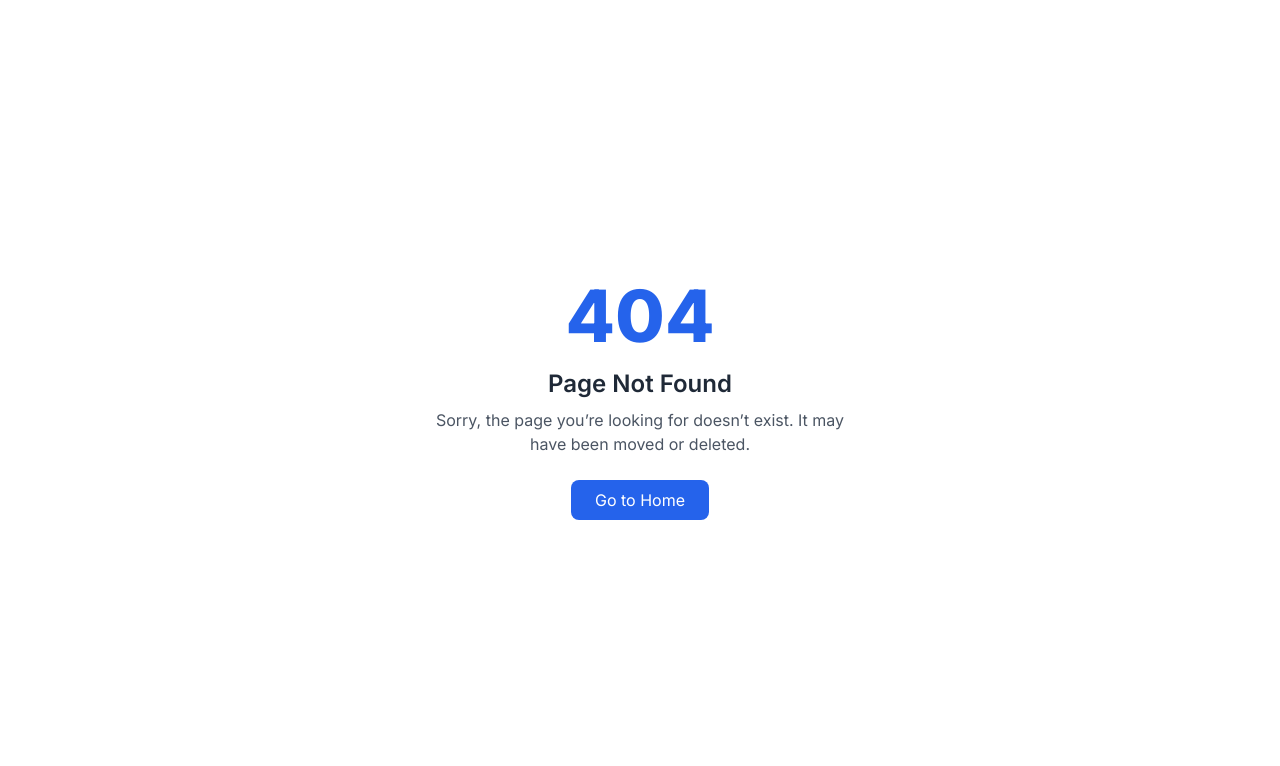
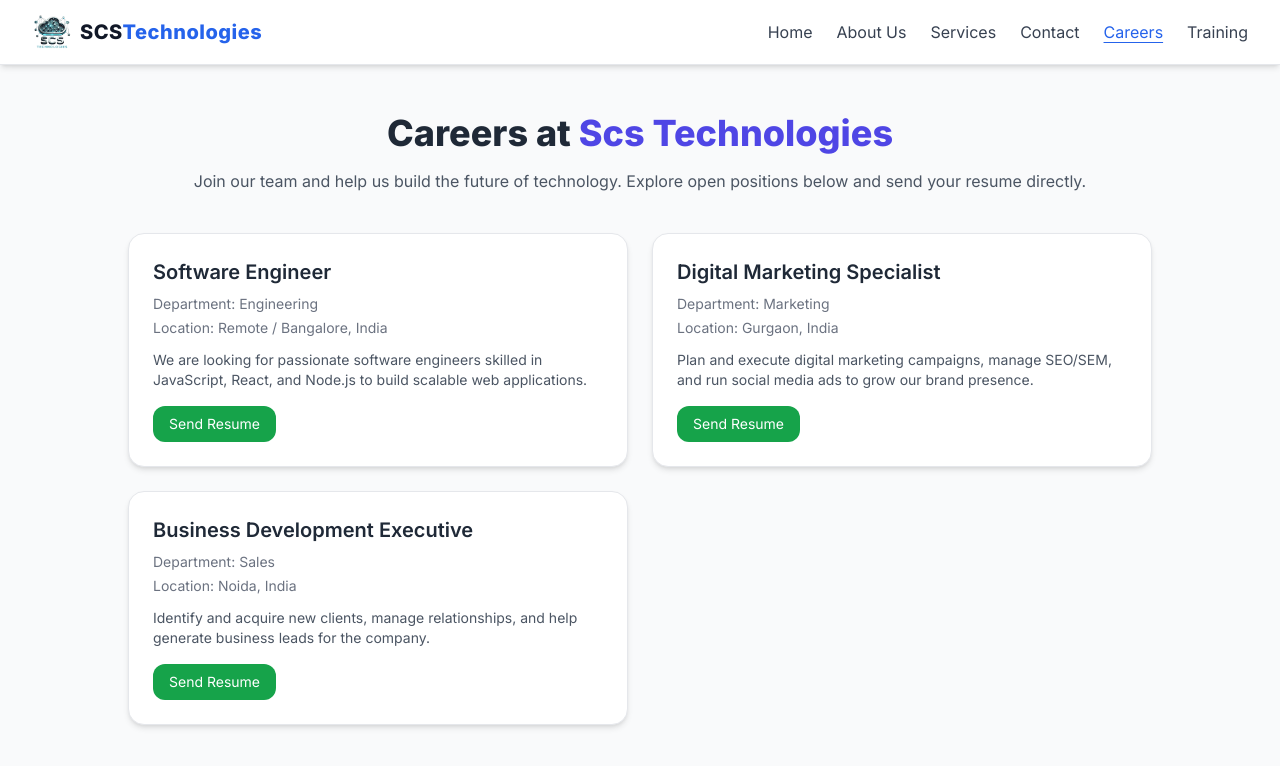
Before and after one commit to hxankit/ScsWeb, a React (Vite) app in the folder Frontend/: page /careers in a window 1280 px wide. Before the commit this address had no page. Shown: the top 766 px of the page. Built offline with nearby package versions, Linux system fonts and the light colour scheme; the HTML template or start-up script is replaced by a standard one.

Commit message:
carrier page added

```diff
--- a/Frontend/index.html
+++ b/Frontend/index.html
@@ -7,10 +7,10 @@
   <meta name="viewport" content="width=device-width, initial-scale=1.0" />
 
   <!-- ✅ Site Title -->
-  <title>SCS Technologies | Full-Stack Development & Cloud Services</title>
+  <title>SCS Technologies | IT Consulting and Services</title>
 
   <!-- ✅ Primary Meta Tags -->
-  <meta name="title" content="SCS Technologies | Full-Stack Development & Cloud Services" />
+  <meta name="title" content="SCS Technologies | IT Consulting and Services" />
   <meta name="description" content="We design scalable websites, apps, and cloud platforms that grow your business. Partner with SCS Technologies for full-stack web development, UI/UX, and IT solutions." />
   <meta name="keywords" content="SCS Technologies, Web Development, Full Stack, Cloud Services, React, Node.js, MERN, UI/UX, SEO, Web Apps" />
   <meta name="author" content="SCS Technologies Team" />
--- a/Frontend/package.json
+++ b/Frontend/package.json
@@ -10,6 +10,7 @@
     "preview": "vite preview"
   },
   "dependencies": {
+    "aos": "^2.3.4",
     "axios": "^1.10.0",
     "framer-motion": "^12.23.0",
     "lucide-react": "^0.525.0",
--- a/Frontend/src/App.jsx
+++ b/Frontend/src/App.jsx
@@ -17,6 +17,7 @@
 import AddCourse from './components/pages/addcoursepage';
 import Courses from './components/pages/courses';
 import CourseDetails from './components/pages/courseDetails';
+import Careers from './components/pages/careerpage';
 
 function App() {
   return (
@@ -27,6 +28,8 @@
         <Route path="/about" element={<AboutSection />} />
         <Route path="/contact" element={<ContactSection />} />
         <Route path="/services" element={<ServicesPage />} />
+        <Route path="/careers" element={<Careers />} />
+
         {/* <Route path="/courses" element={<Courses />}  /> */}
          {/* <Route path="/courses/:id" element={<CourseDetails />} /> */}
 
--- a/Frontend/src/components/Footer.jsx
+++ b/Frontend/src/components/Footer.jsx
@@ -1,5 +1,6 @@
 // src/components/Footer.jsx
 import React from 'react';
+import { SiWhatsapp } from 'react-icons/si';
 import {
   FaFacebookF,
   FaInstagram,
@@ -27,9 +28,10 @@
             Transforming your business with modern tech, branding, and secure development.
           </p>
           <div className="flex gap-4 mt-4">
-            <a href="#" className="hover:text-blue-400 transition-all"><FaFacebookF /></a>
-            <a href="#" className="hover:text-pink-400 transition-all"><FaInstagram /></a>
-            <a href="#" className="hover:text-blue-300 transition-all"><FaLinkedinIn /></a>
+            {/* <a href="" className="hover:text-blue-400 transition-all"><FaFacebookF /></a> */}
+            <a href="https://www.linkedin.com/company/social-cloud-services-technologies/?viewAsMember=true" className="hover:text-blue-300 transition-all"><FaLinkedinIn /></a>
+            <a href="https://wa.me/7983509548?text=Hi%20Team" className="hover:text-blue-300 transition-all"><SiWhatsapp /></a>
+            <a href="https://www.instagram.com/scstechnologies.in?igsh=MTlhMDVvMmkzdDJwZQ==" className="hover:text-pink-400 transition-all"><FaInstagram /></a>
           </div>
         </div>
 
@@ -60,8 +62,8 @@
         <div>
           <h4 className="text-xl font-semibold text-white mb-4">Contact</h4>
           <ul className="space-y-3 text-sm">
-            <li className="flex items-center gap-3"><FaMapMarkerAlt /> Noida, UP, India</li>
-            <li className="flex items-center gap-3"><FaPhoneAlt /> +91 7599828342</li>
+            <li className="flex items-center gap-3"><FaMapMarkerAlt /> Scs technologies, Near KIET College, Muradnagar, Ghaziabad, Uttar Pradesh - 201206 India</li>
+            <li className="flex items-center gap-3"><FaPhoneAlt /> +91 7983509548</li>
             <li className="flex items-center gap-3"><FaEnvelope /> info@scstechnologies.in</li>
           </ul>
         </div>
--- a/Frontend/src/components/Navbar.jsx
+++ b/Frontend/src/components/Navbar.jsx
@@ -8,11 +8,11 @@
 
   const navItems = [
     { name: "Home", path: "/" },
+    { name: "About Us", path: "/about" },
     { name: "Services", path: "/services" },
     { name: "Contact", path: "/contact" },
-    // { name: "Courses", path: "/courses" },
+    { name: "Careers", path: "/careers" },
     { name: "Training", path: "/training" },
-    { name: "About Us", path: "/about" },
   ];
 
   const isActive = (path) => location.pathname === path;
--- /dev/null
+++ b/Frontend/src/components/hotproductsAndstatcts.jsx
@@ -0,0 +1,106 @@
+import { useEffect, useRef, useState } from 'react';
+import AOS from 'aos';
+import 'aos/dist/aos.css';
+
+import { FaProjectDiagram, FaSmile, FaQuestionCircle, FaCoffee } from 'react-icons/fa';
+import { Boxes, CalendarCheck2, Clock1, Smile } from 'lucide-react';
+
+function HotProductsAndStats() {
+  const [hotProducts, setHotProducts] = useState([]);
+  const [loading, setLoading] = useState(true);
+  const sectionRef = useRef(null);
+
+  const fetchData = async () => {
+    setLoading(true);
+    try {
+      const res = await fetch('https://dummyjson.com/products?limit=4');
+      const data = await res.json();
+      setHotProducts(data.products);
+    } catch (err) {
+      console.error('API fetch failed:', err);
+    } finally {
+      setLoading(false);
+    }
+  };
+
+  useEffect(() => {
+    AOS.init({ duration: 800, once: false });
+
+    const observer = new IntersectionObserver(
+      ([entry]) => {
+        if (entry.isIntersecting) {
+          fetchData();
+        }
+      },
+      { threshold: 0.3 }
+    );
+
+    if (sectionRef.current) observer.observe(sectionRef.current);
+
+    return () => {
+      if (sectionRef.current) observer.unobserve(sectionRef.current);
+    };
+  }, []);
+
+  return (
+    <div className="bg-white text-gray-900" ref={sectionRef}>
+      {/* Hot Product List */}
+      {/* <section className="py-16 px-4">
+        <h2
+          className="text-center text-4xl font-bold mb-12 text-blue-700"
+          data-aos="fade-down"
+        >
+          Hot Product List
+        </h2>
+        <div className="max-w-6xl mx-auto grid grid-cols-1 sm:grid-cols-2 md:grid-cols-4 gap-8">
+          {loading
+            ? Array.from({ length: 4 }).map((_, i) => (
+                <div
+                  key={i}
+                  className="bg-gray-200 rounded-lg p-4 shadow-md animate-pulse h-64 flex flex-col justify-center items-center"
+                >
+                  <div className="w-24 h-24 bg-gray-300 rounded-full mb-4"></div>
+                  <div className="w-3/4 h-4 bg-gray-300 rounded"></div>
+                </div>
+              ))
+            : hotProducts.map((product) => (
+                <div
+                  key={product.id}
+                  className="flex flex-col items-center text-center bg-white border border-gray-200 rounded-lg p-4 shadow hover:shadow-blue-200 transition-all"
+                  data-aos="zoom-in-up"
+                >
+                  <img
+                    src={product.thumbnail}
+                    alt={product.title}
+                    className="rounded-full w-32 h-32 object-cover mb-4 border-4 border-blue-500 hover:scale-105 transition-transform duration-300"
+                  />
+                  <h3 className="text-lg font-semibold text-gray-800">{product.title}</h3>
+                </div>
+              ))}
+        </div>
+      </section> */}
+
+      {/* Stats Section */}
+      <section className="bg-gradient-to-r from-blue-100 via-white to-blue-100 py-12">
+        <div className="max-w-6xl mx-auto grid grid-cols-2 md:grid-cols-4 gap-8 text-center">
+          <StatCard icon={<Clock1 size={"35px"} />} number="5" label="Years of Experience" aosType="fade-up" />
+          <StatCard icon={<FaSmile />} number="210+" label="Finished Projects " aosType="zoom-in" />
+          <StatCard icon={<FaQuestionCircle />} number="50+" label="On-going Projects" aosType="flip-left" />
+          <StatCard icon={<Smile  size={"35px"}/>} number="210+" label="Satisfied Clients" aosType="slide-up" />
+        </div>
+      </section>
+    </div>
+  );
+}
+
+function StatCard({ icon, number, label, aosType }) {
+  return (
+    <div className="flex flex-col items-center" data-aos={aosType}>
+      <div className="text-blue-500 text-4xl mb-2">{icon}</div>
+      <div className="text-4xl font-bold text-gray-800">{number}</div>
+      <div className="text-sm text-gray-500 mt-1">{label}</div>
+    </div>
+  );
+}
+
+export default HotProductsAndStats;
--- a/Frontend/src/components/pages/ContactUs.jsx
+++ b/Frontend/src/components/pages/ContactUs.jsx
@@ -50,13 +50,13 @@
               <div>
                 <h2 className="text-xl font-semibold text-gray-700">Address</h2>
                 <p className="text-gray-600">
-                  SCS Technologies Pvt. Ltd. <br />
-                  Ghaziabad, Uttar Pradesh - 201301
+                 Scs technologies<br/>
+                  Near KIET College, Muradnagar, Ghaziabad, Uttar Pradesh - 201206
                 </p>
               </div>
               <div>
                 <h2 className="text-xl font-semibold text-gray-700">Phone</h2>
-                <p className="text-gray-600">+91 7599828342</p>
+                <p className="text-gray-600">+91 7983509548</p>
               </div>
               <div>
                 <h2 className="text-xl font-semibold text-gray-700">Email</h2>
--- a/Frontend/src/components/pages/HomePage.jsx
+++ b/Frontend/src/components/pages/HomePage.jsx
@@ -7,6 +7,7 @@
 import WhyChooseUs from '../WhyChooseUs';
 
 import Footer from '../Footer';
+import HotProductsAndStats from '../hotproductsAndstatcts';
 function Home() {
   return (
     <div>
@@ -15,6 +16,7 @@
       <AboutSection/>
       <ServicesSection/>
       <IndustriesSection/>
+      <HotProductsAndStats/>
       <WhyChooseUs/>
       {/* <ClientTestimonials/> */}
       <Footer/>
--- /dev/null
+++ b/Frontend/src/components/pages/careerpage.jsx
@@ -0,0 +1,95 @@
+// src/pages/Careers.jsx
+import React, { useEffect, useState } from "react";
+import Navbar from "../Navbar";
+
+const Careers = () => {
+    const [jobs, setJobs] = useState([]);
+
+    useEffect(() => {
+        // Manually setting job data
+        const manualJobs = [
+            {
+                id: 1,
+                title: "Software Engineer",
+                department: "Engineering",
+                location: "Remote / Bangalore, India",
+                description:
+                    "We are looking for passionate software engineers skilled in JavaScript, React, and Node.js to build scalable web applications.",
+            },
+            {
+                id: 2,
+                title: "Digital Marketing Specialist",
+                department: "Marketing",
+                location: "Gurgaon, India",
+                description:
+                    "Plan and execute digital marketing campaigns, manage SEO/SEM, and run social media ads to grow our brand presence.",
+            },
+            {
+                id: 3,
+                title: "Business Development Executive",
+                department: "Sales",
+                location: "Noida, India",
+                description:
+                    "Identify and acquire new clients, manage relationships, and help generate business leads for the company.",
+            },
+        ];
+
+        setJobs(manualJobs);
+    }, []);
+
+    // Opens Gmail compose with pre-filled data
+    const handleSendResume = (jobTitle) => {
+        const email = "hr@scstechnologies.com";
+        const subject = `Application for ${jobTitle}`;
+        const body = `Hello HR Team,%0D%0A%0D%0AI would like to apply for the position of ${jobTitle}. Please find my resume attached.%0D%0A%0D%0ARegards,%0D%0A[Your Name]`;
+
+        window.open(
+            `https://mail.google.com/mail/?view=cm&fs=1&to=${email}&su=${subject}&body=${body}`,
+            "_blank"
+        );
+    };
+
+    return (<>
+        <Navbar />
+        <div className="min-h-screen bg-gray-50 py-12 px-6">
+            <div className="max-w-5xl mx-auto text-center">
+                <h1 className="text-4xl font-bold text-gray-800 mb-4">
+                    Careers at <span className="text-indigo-600">Scs Technologies</span>
+                </h1>
+                <p className="text-gray-600 mb-10">
+                    Join our team and help us build the future of technology. Explore open
+                    positions below and send your resume directly.
+                </p>
+            </div>
+
+            <div className="grid md:grid-cols-2 gap-6 max-w-5xl mx-auto">
+                {jobs.map((job) => (
+                    <div
+                        key={job.id}
+                        className="bg-white shadow-md rounded-2xl p-6 border hover:shadow-lg transition"
+                    >
+                        <h2 className="text-xl font-semibold text-gray-800 mb-2">
+                            {job.title}
+                        </h2>
+                        <p className="text-sm text-gray-500 mb-1">
+                            Department: <span className="font-medium">{job.department}</span>
+                        </p>
+                        <p className="text-sm text-gray-500 mb-3">
+                            Location: <span className="font-medium">{job.location}</span>
+                        </p>
+                        <p className="text-gray-600 text-sm mb-4">{job.description}</p>
+
+                        <button
+                            onClick={() => handleSendResume(job.title)}
+                            className="px-4 py-2 bg-green-600 text-white rounded-xl text-sm hover:bg-green-700"
+                        >
+                            Send Resume
+                        </button>
+                    </div>
+                ))}
+            </div>
+        </div>
+    </>);
+};
+
+export default Careers;
```
Also changed, not shown: 2 other files (tests, documents, lock files or other folders).
